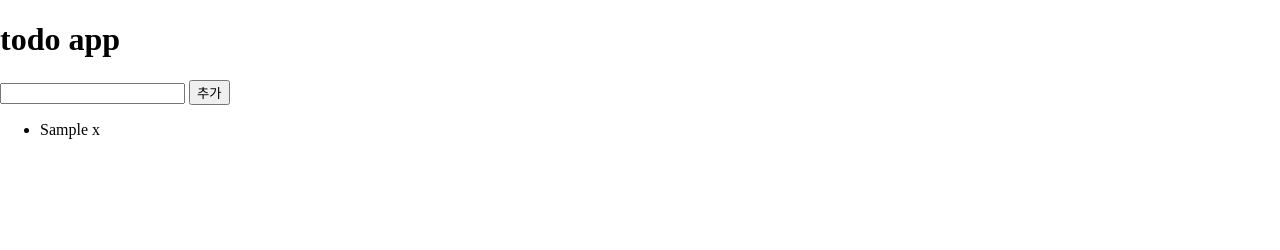
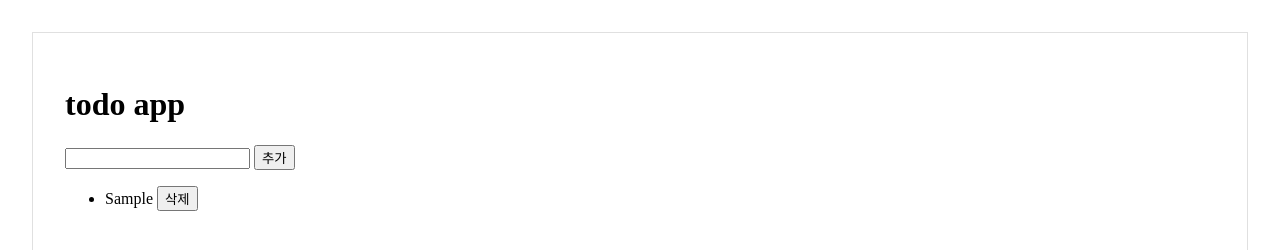
Before and after one commit to dev-allenk/my-vanilla-components, a website with bundled scripts: page index.html in a window 1280 px wide. Both pictures are taken after typing "Sample" into the empty fields and a click on the button "추가". Shown: the top 250 px of the page. Built offline with nearby package versions, Linux system fonts and the light colour scheme.

Commit message:
feat: css스타일 약간 추가

```diff
--- a/index.html
+++ b/index.html
@@ -7,9 +7,11 @@
     <title>Document</title>
   </head>
   <body>
-    <h1>todo app</h1>
-    <div id="todoInput"></div>
-    <div id="todoList"></div>
+    <div class="layout">
+      <h1>todo app</h1>
+      <div id="todoInput"></div>
+      <div id="todoList"></div>
+    </div>
     <script type="module" src="/src/index.js"></script>
   </body>
 </html>
--- /dev/null
+++ b/src/components/TodoList.css
@@ -0,0 +1,4 @@
+.deleteBtn:hover {
+  background-color: cornflowerblue;
+  color: white;
+}
--- a/src/components/TodoList.js
+++ b/src/components/TodoList.js
@@ -15,8 +15,11 @@ export default class TodoList extends Components {
       <ul>
         ${super.state
           .map(
-            item =>
-              /*html*/ `<li>${item.content}<span class='deleteBtn' data-id=${item.id}> x </span></li>`
+            item => /*html*/ `
+              <li>
+                ${item.content}
+                <button type='button' class='deleteBtn' data-id=${item.id}> 삭제 </button>
+              </li>`
           )
           .join('')}
       </ul>
--- a/src/styles.css
+++ b/src/styles.css
@@ -1,3 +1,6 @@
+@import './components/TodoList.css';
+@import './components/TodoInput.css';
+
 body {
   margin: 0;
   padding: 0;
@@ -10,3 +13,9 @@ img,
 label {
   box-sizing: border-box;
 }
+
+.layout {
+  margin: 2rem;
+  padding: 2rem;
+  border: 1px solid #e0e0e0;
+}
```
Also changed, not shown: src/components/TodoInput.css (added).
